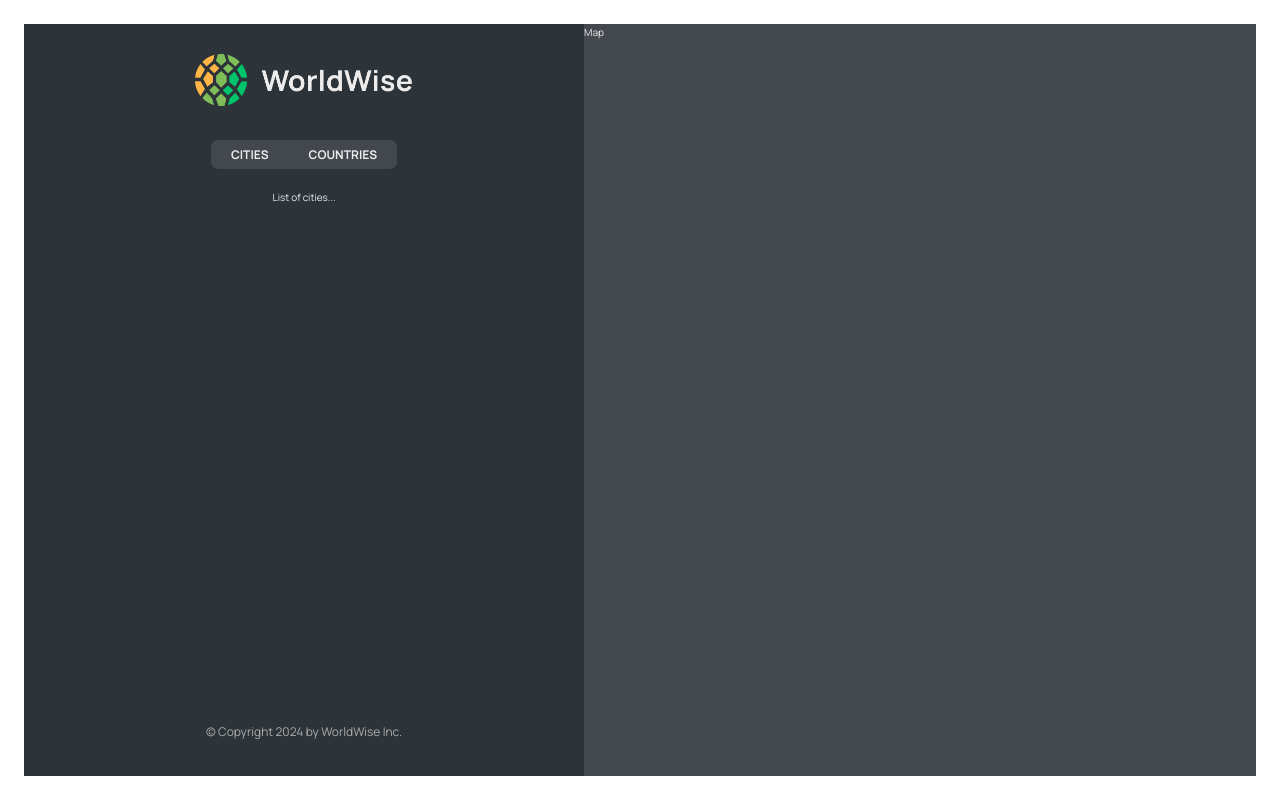
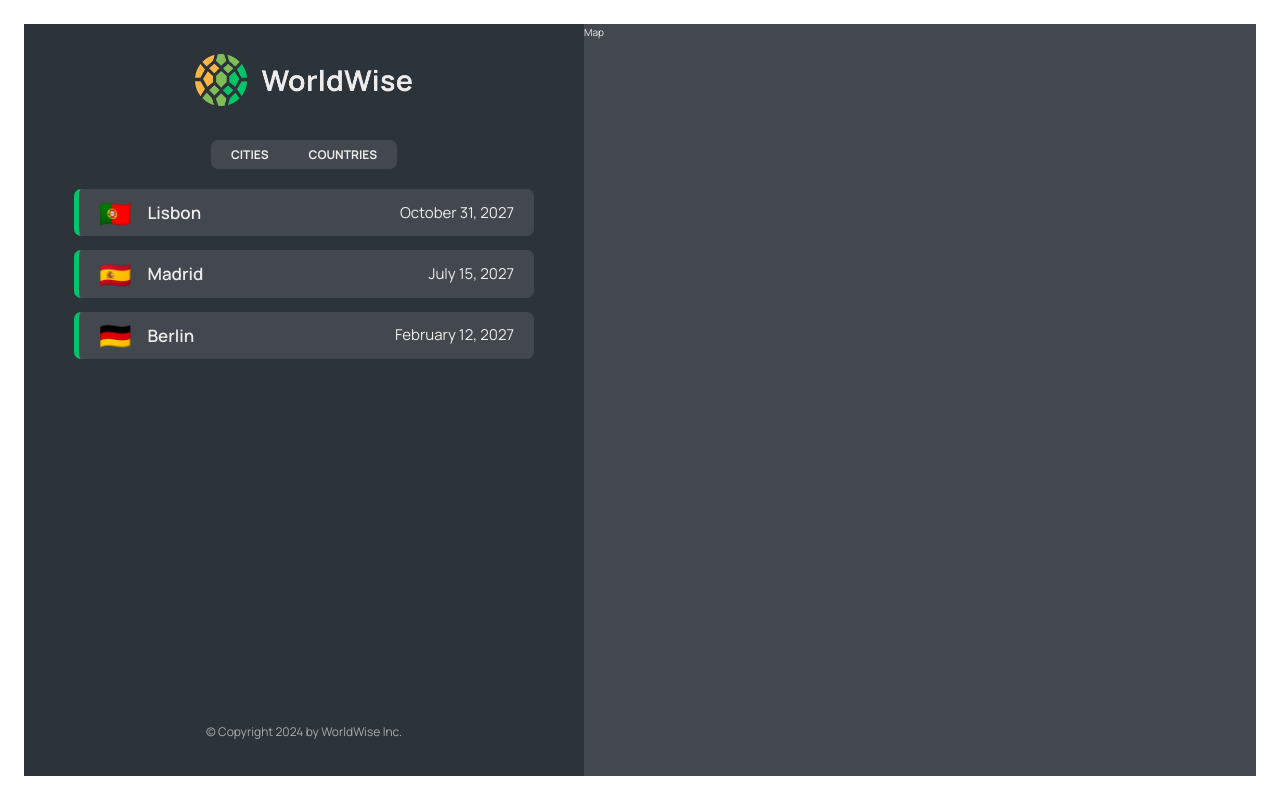
Before and after one commit to varshil-shah/react-worldwise, a React (Vite) app: page /app in a window 1280 px wide. Built offline with nearby package versions, Linux system fonts and the light colour scheme; data requests are answered from the project's data file.

Commit message:
Design the component for cities

```diff
--- a/package.json
+++ b/package.json
@@ -7,9 +7,11 @@
     "dev": "vite",
     "build": "vite build",
     "lint": "eslint . --ext js,jsx --report-unused-disable-directives --max-warnings 0",
-    "preview": "vite preview"
+    "preview": "vite preview",
+    "server": "json-server --watch data/cities.json --port 3000 --delay 500"
   },
   "dependencies": {
+    "json-server": "^0.17.4",
     "react": "^18.2.0",
     "react-dom": "^18.2.0",
     "react-router-dom": "^6.21.1"
--- a/src/App.jsx
+++ b/src/App.jsx
@@ -1,3 +1,4 @@
+import { useEffect, useState } from "react";
 import { BrowserRouter, Route, Routes } from "react-router-dom";
 import Homepage from "./pages/Homepage";
 import Product from "./pages/Product";
@@ -5,8 +6,33 @@
 import PageNotFound from "./pages/PageNotFound";
 import AppLayout from "./pages/AppLayout";
 import Login from "./pages/Login";
+import CityList from "./components/CityList";
+
+const BASE_URL = "http://localhost:3000";
 
 function App() {
+  const [cities, setCities] = useState([]);
+  const [isLoading, setIsLoading] = useState(false);
+
+  console.log({ cities, isLoading });
+
+  useEffect(function () {
+    async function fetchCities() {
+      try {
+        setIsLoading(true);
+        const response = await fetch(`${BASE_URL}/cities`);
+        const data = await response.json();
+        setCities(data);
+      } catch (error) {
+        console.error(error);
+        alert("An error occurred while fetching cities!");
+      } finally {
+        setIsLoading(false);
+      }
+    }
+    fetchCities();
+  }, []);
+
   return (
     <BrowserRouter>
       <Routes>
@@ -15,8 +41,14 @@
         <Route path="pricing" element={<Pricing />} />
         <Route path="login" element={<Login />} />
         <Route path="app" element={<AppLayout />}>
-          <Route index element={<p>List of cities...</p>} />
-          <Route path="cities" element={<p>List of cities...</p>} />
+          <Route
+            index
+            element={<CityList cities={cities} isLoading={isLoading} />}
+          />
+          <Route
+            path="cities"
+            element={<CityList cities={cities} isLoading={isLoading} />}
+          />
           <Route path="countries" element={<p>List of countries...</p>} />
           <Route path="form" element={<p>Form...</p>} />
         </Route>
--- /dev/null
+++ b/src/components/CityItem.jsx
@@ -0,0 +1,22 @@
+import styles from "./CityItem.module.css";
+
+const formatDate = (date) =>
+  new Intl.DateTimeFormat("en", {
+    day: "numeric",
+    month: "long",
+    year: "numeric",
+  }).format(new Date(date));
+
+function CityItem({ city }) {
+  const { cityName, emoji, date } = city;
+
+  return (
+    <li className={styles.cityItem}>
+      <span className={styles.emoji}>{emoji}</span>
+      <h3 className={styles.name}>{cityName}</h3>
+      <time className={styles.date}>{formatDate(date)}</time>
+    </li>
+  );
+}
+
+export default CityItem;
--- /dev/null
+++ b/src/components/CityList.jsx
@@ -0,0 +1,23 @@
+import CityItem from "./CityItem";
+import styles from "./CityList.module.css";
+import Spinner from "./Spinner";
+import Message from "./Message";
+
+function CityList({ cities, isLoading }) {
+  if (isLoading) return <Spinner />;
+
+  if (!cities.length)
+    return (
+      <Message message="Add your first city by clicking a city of a map." />
+    );
+
+  return (
+    <ul className={styles.cityList}>
+      {cities.map((city) => (
+        <CityItem city={city} key={city.id} />
+      ))}
+    </ul>
+  );
+}
+
+export default CityList;
```
Also changed, not shown: .eslintrc.cjs, data/cities.json (renamed from src/data/cities.json), 1 other file (tests, documents, lock files or other folders).
